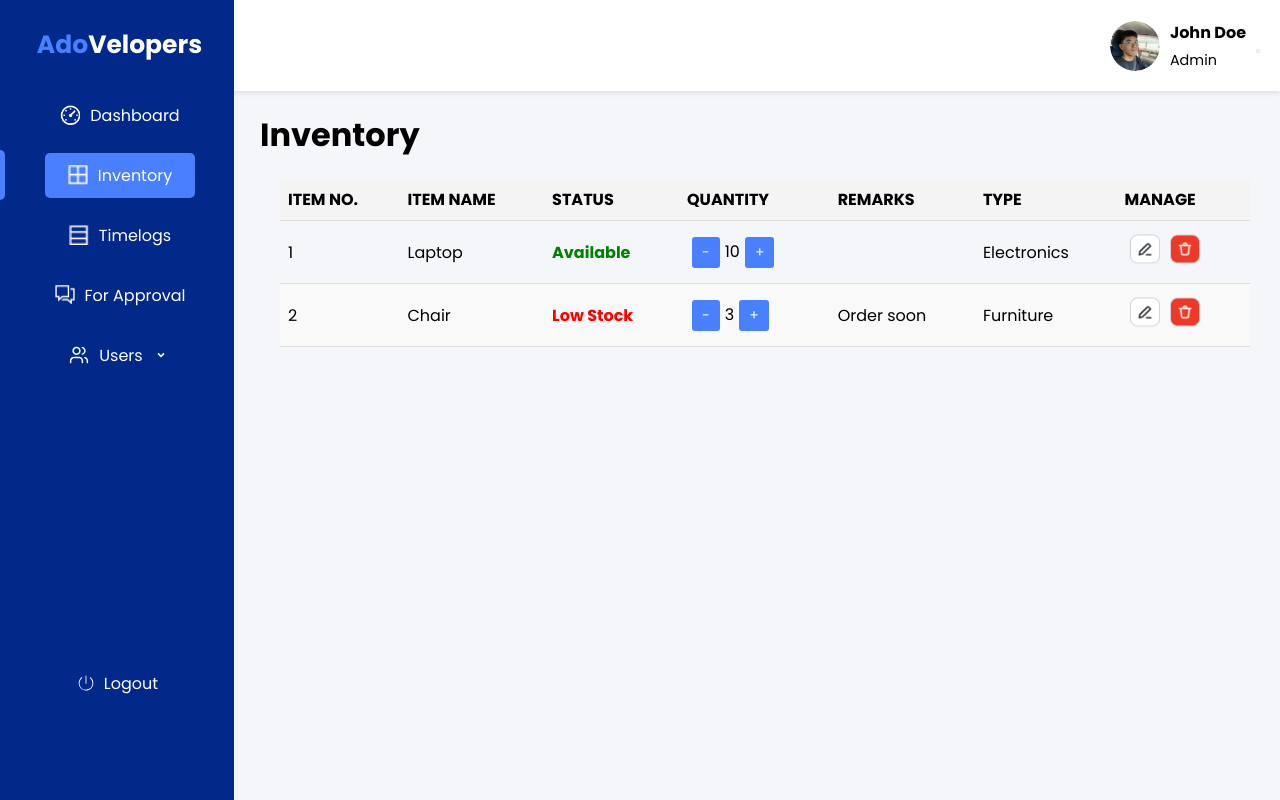
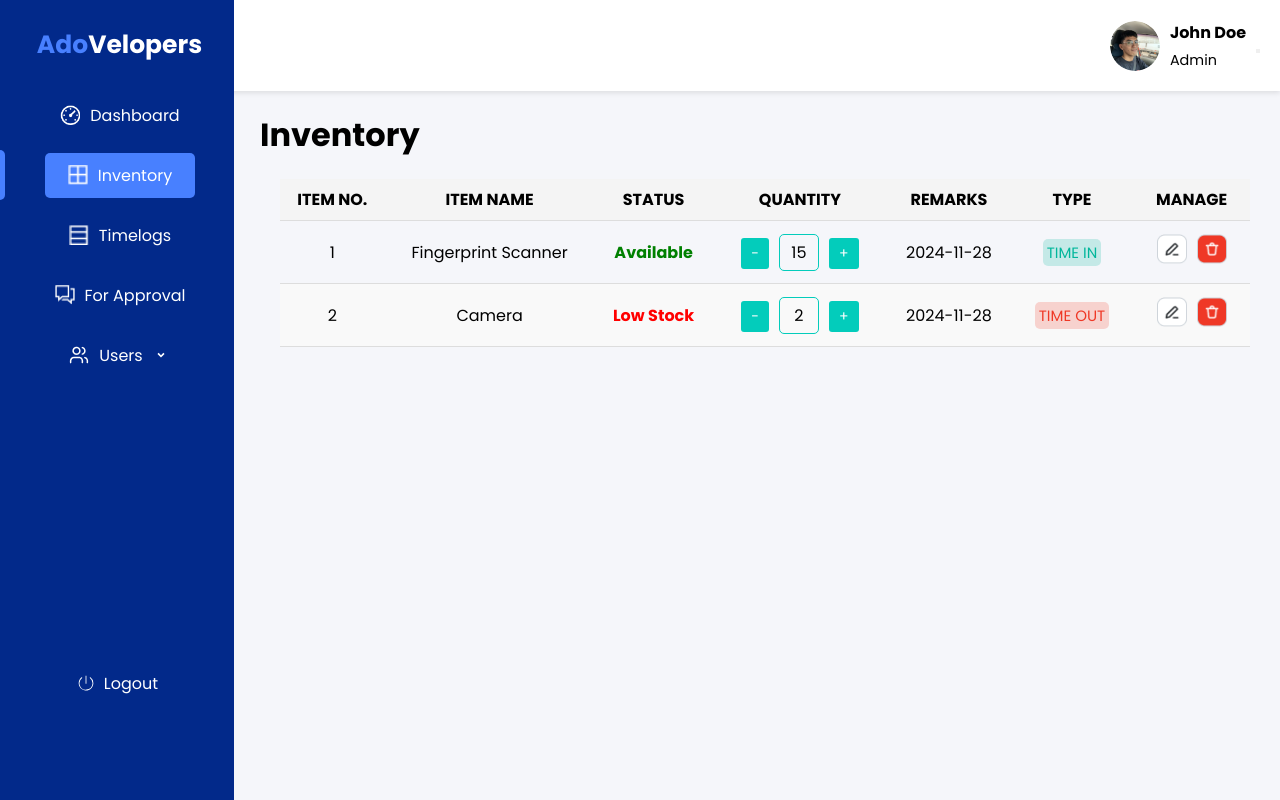
Before and after one commit to AdoVelopers/Adovelopers-Doorlock-Systems-Dashboard, a React (Vite) app: page /inventory in a window 1280 px wide. Built offline with nearby package versions, Linux system fonts and the light colour scheme; a web font is replaced by a local one.

Commit message:
fixed inventory

```diff
--- a/src/pages/Dashboard.jsx
+++ b/src/pages/Dashboard.jsx
@@ -1,10 +1,26 @@
-import React from "react";
+import React, { useEffect } from "react";
+import { useLocation } from "react-router-dom";  // Import useLocation hook
 import Sidebar from "../components/Sidebar";
 import './../styles/Dashboard.css';
 import User from '.././assets/user.png';
 import Approvaldash from "../assets/approvaldash.png";
+import Swal from 'sweetalert2';
 
 function Dashboard() {
+    const location = useLocation();  // Get the location object
+    const { success } = location.state || {};  // Destructure the success state
+
+    useEffect(() => {
+        if (success) {
+            Swal.fire({
+                title: 'Login Successful!',
+                text: 'Welcome to your Dashboard!',
+                icon: 'success',
+                confirmButtonText: 'OK',
+            });
+        }
+    }, [success]);  // This will trigger when 'success' is available
+
     return (
         <div className="dashboard-container">
             <Sidebar />
--- a/src/pages/Inventory.jsx
+++ b/src/pages/Inventory.jsx
@@ -6,10 +6,9 @@ import Delete from "../assets/delete.png";
 
 function Inventory() {
     const [inventoryData, setInventoryData] = useState([
-        { id: 1, itemName: 'Laptop', status: 'Available', quantity: 10, remarks: '', type: 'Electronics' },
-        { id: 2, itemName: 'Chair', status: 'Low Stock', quantity: 3, remarks: 'Order soon', type: 'Furniture' },
+        { id: 1, itemName: 'Fingerprint Scanner', status: 'Available', quantity: 15, remarks: '2024-11-28', type: 'TIME IN' },
+        { id: 2, itemName: 'Camera', status: 'Low Stock', quantity: 2, remarks: '2024-11-28', type: 'TIME OUT' },
     ]);
-
 
     const handleQuantityChange = (id, increment) => {
         setInventoryData((prevData) =>
@@ -53,7 +52,7 @@ function Inventory() {
                                     >
                                         -
                                     </button>
-                                    {item.quantity}
+                                    <span className="quantity-box">{item.quantity}</span>
                                     <button
                                         className="quantity-btn"
                                         onClick={() => handleQuantityChange(item.id, true)}
@@ -62,7 +61,13 @@ function Inventory() {
                                     </button>
                                 </td>
                                 <td>{item.remarks}</td>
-                                <td>{item.type}</td>
+                                <td className="type-column">
+                                    <span
+                                        className={item.type === 'TIME IN' ? 'time-in' : item.type === 'TIME OUT' ? 'time-out' : ''}
+                                    >
+                                        {item.type}
+                                    </span>
+                                </td>
                                 <td>
                                     <button className="editbtn">
                                         <img src={Edit} alt="Edit" />
--- a/src/styles/Inventory.css
+++ b/src/styles/Inventory.css
@@ -44,7 +44,7 @@
 }
 
 .quantity-btn {
-    background-color: #4880FF;
+    background-color: #03CCBB;
     color: white;
     border: none;
     border-radius: 0.1875rem;
@@ -55,7 +55,7 @@
 }
 
 .quantity-btn:hover {
-    background-color: #02298A;
+    background-color: #03CCBB;
 }
 
 .green {
@@ -87,3 +87,49 @@
 .deletebtn:hover img {
     filter: brightness(1.2);
 }
+
+.quantity-box {
+    border: 1px solid #03CCBB;
+    padding: 5px 10px;
+    text-align: center;
+    display: inline-block;
+    min-width: 40px;
+    margin: 0 5px;
+    border-radius: 5px;
+}
+
+
+th {
+    text-align: center;
+}
+
+
+.time-in {
+    background-color: rgba(0, 182, 155, 0.2);
+    color: #00B69B;
+    padding: 2px 4px;
+    border-radius: 5px;
+    text-align: center;
+    font-size: 15px;
+    margin: 0 5px;
+    display: inline-block;
+    min-width: 40px;
+}
+
+.time-out {
+    background-color: rgba(239, 56, 38, 0.2);
+    color: #EF3826;
+    padding: 2px 4px;
+    border-radius: 5px;
+    text-align: center;
+    font-size: 15px;
+    margin: 0 5px;
+    display: inline-block;
+    min-width: 40px;
+
+}
+
+td {
+    text-align: center;
+    vertical-align: middle;
+}
```
Also changed, not shown: src/pages/auth/Login.jsx (line endings or trailing spaces).
